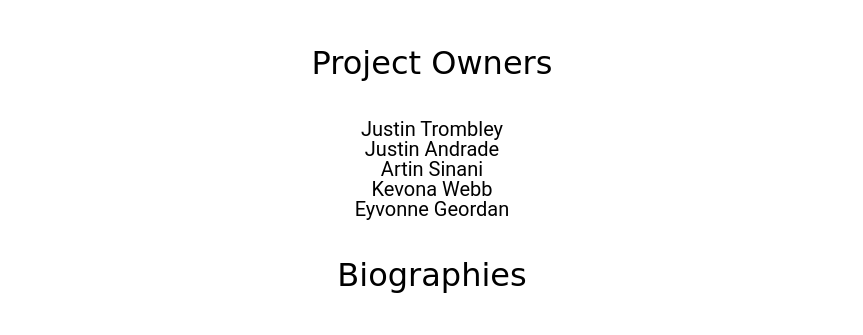
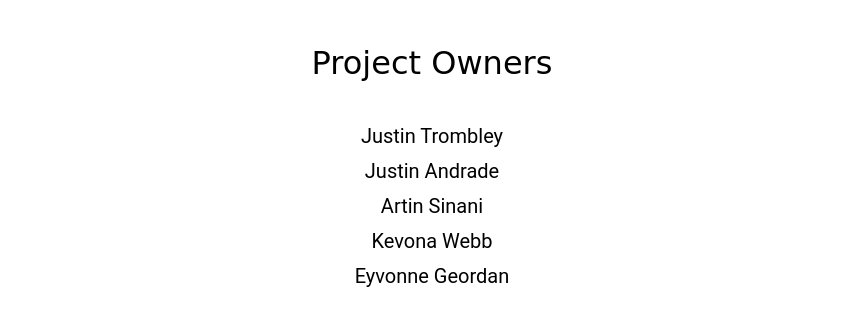
Before and after one commit to spotifysongsuggester5/marketing-page, a plain HTML site: page about.html in a window 1280 px wide. Shown: the part 112-447 px from the top of the page, without its empty margins (208-1071 px from the left). Drawn offline with Linux system fonts and the light colour scheme.

Commit message:
Content added

```diff
--- a/less/content.less
+++ b/less/content.less
@@ -75,6 +75,7 @@ p{margin:20px;
   text-decoration: none;
   color: black;}
 }
+li{line-height: 35px;}
 a{text-decoration: none;}
 
 .fcard{margin-left:20px;}
```
Also changed, not shown: css/index.css.
